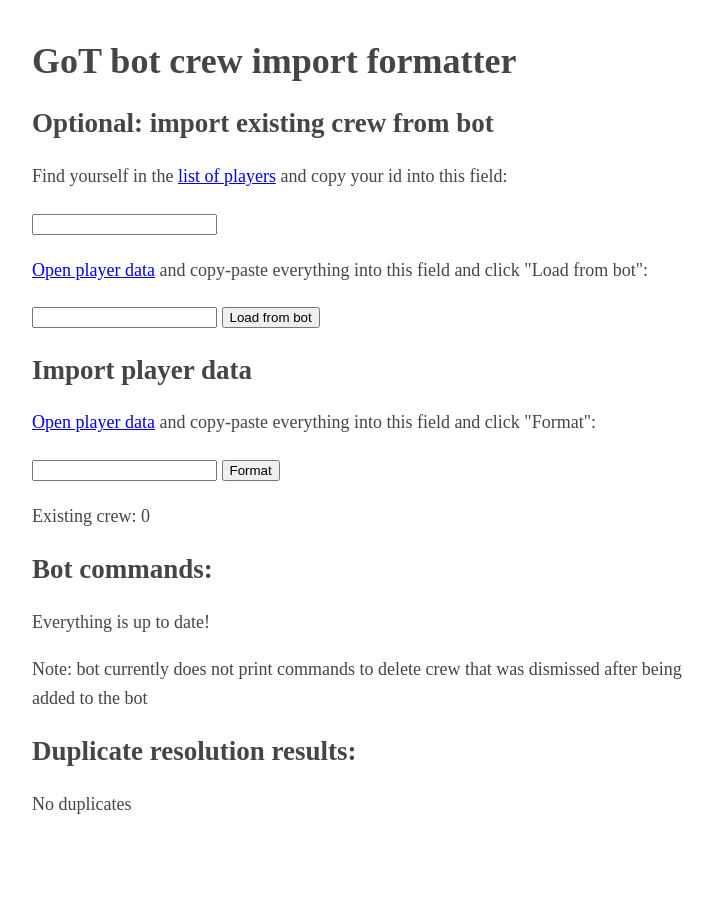
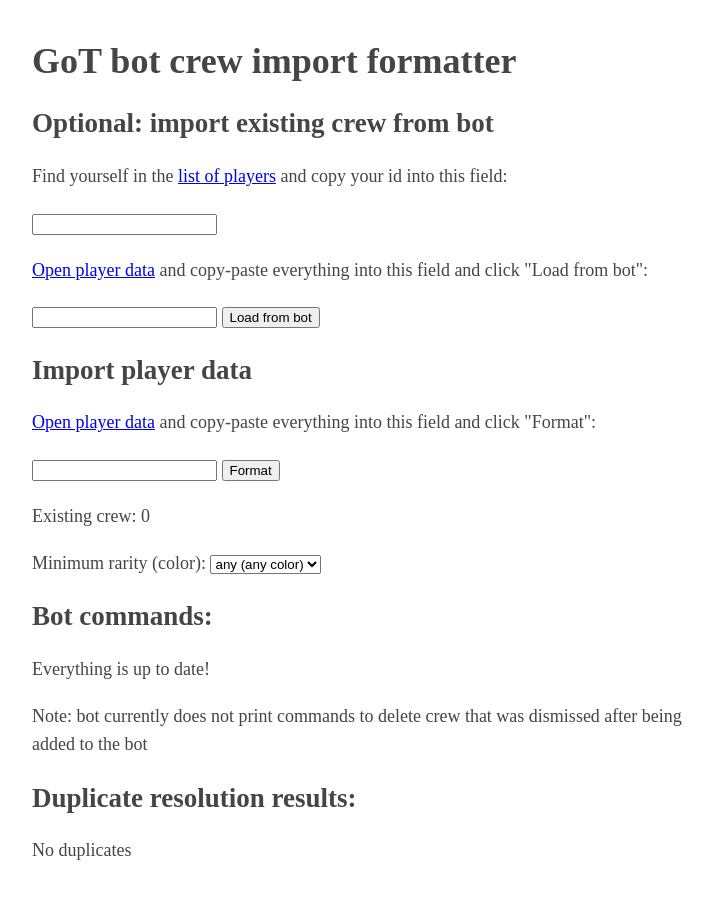
Before and after one commit to tabasavr/got-bot-import, a SvelteKit app: page / in a window 1280 px wide. Shown: the top 898 px of the page, without its empty margins (283-996 px from the left). Before the commit the page ends 858 px from the top, so only its background shows below. Built offline with nearby package versions, Linux system fonts and the light colour scheme.

Commit message:
Add filter for minimum rarity

```diff
--- a/src/routes/+page.svelte
+++ b/src/routes/+page.svelte
@@ -14,6 +14,8 @@
 	let botDataInput: string = '';
 	let botDataCrew: {[name: string]: BotCrew} = {};
 
+	let minRarity: string = '0';
+
 	// escape `'` in the name because bot doesn't support them
 	function escapeName(name: string): string {
 		return name.replaceAll("'", "\\'");
@@ -25,6 +27,8 @@
 		}
 
 		const apiData = apiDataJson;
+		const minRarityN = parseInt(minRarity);
+		console.log(`Formatting crew with minRarity=${minRarityN}`);
 
 		// add frozen crew
 		const stored_immortals: ImmortalCrew[] = apiData['player']['character']['stored_immortals'];
@@ -50,6 +54,7 @@
 		formattedCommands = deduplicated
 			.toSorted((lhs, rhs) => lhs.name.localeCompare(rhs.name))
 			.filter((member) => !member['in_buy_back_state'])
+			.filter((member) => member['max_rarity'] >= minRarityN)
 			.filter((member) => {
 				const existing = botDataCrew[member['name']];
 				return (
@@ -129,6 +134,18 @@
 
 	<p>Existing crew: {Object.keys(botDataCrew).length}</p>
 
+	<form>
+		<label for="min_rarity">Minimum rarity (color):</label>
+		<select id="min_rarity" bind:value={minRarity} on:change={() => formatCrew()}>
+			<option value=0>any (any color)</option>
+			<option value=1>1 star (grey)</option>
+			<option value=2>2 star (green)</option>
+			<option value=3>3 star (blue)</option>
+			<option value=4>4 star (purple)</option>
+			<option value=5>5 star (gold)</option>
+		</select>
+	</form>
+
 	<h2>Bot commands:</h2>
 	{#each formattedCommands as command (command)}
 		<p><button on:click={() => copyToClipboard(command)}>Copy</button> {command}</p>
```
